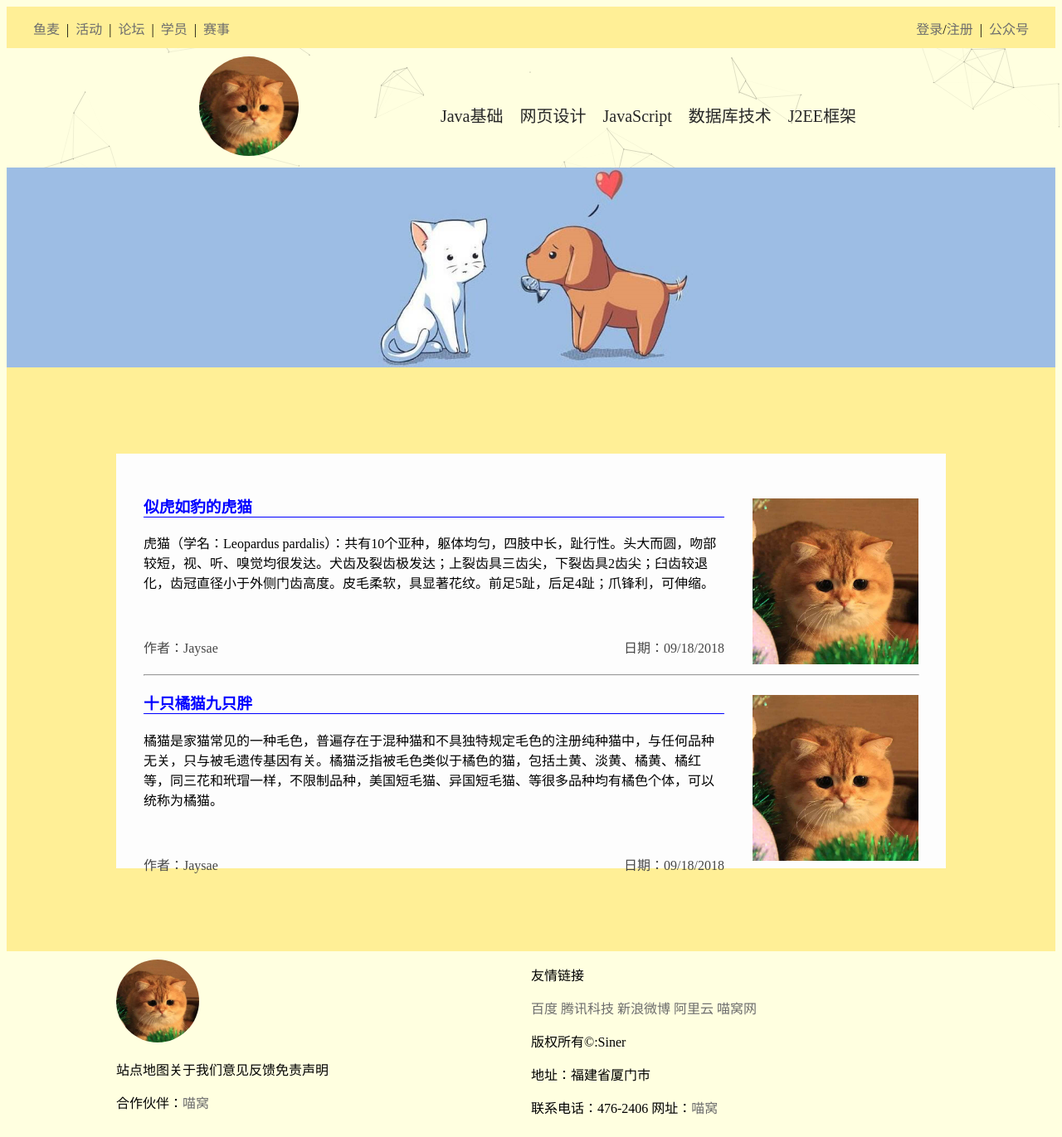
After one commit to Jaysae/htdocs, a PHP site: page / in a window 1280 px wide. The commit adds this page. Shown: the whole page at 83% size. Run offline with PHP 8.4, Linux system fonts and the light colour scheme.

Commit message:
作业更新

```diff
--- a/CLass/Login.html
+++ b/CLass/Login.html
@@ -26,7 +26,7 @@
             <div class="clear_float"></div>
         </header>
 
-        <div class="Main">
+        <div class="Main" style="padding-top: 100px">
             <div class="form">
                 <div class="web_font">
                     <a href="#" style="float:left">注册账号</a>
--- a/CLass/css/styles.css
+++ b/CLass/css/styles.css
@@ -20,7 +20,7 @@ article{
 
 header{
     width: 800px;
-    margin: 0 auto;
+    margin: 10px auto;
 }
 
 .logo{
@@ -48,10 +48,21 @@ nav li a {
 	transition: 0.6s;
 }
 
+.Top_nav{
+    background-color: #ffef96;
+    height: 50px;
+    margin: 0 auto;
+}
+
+.Top_Main{
+    margin: 0 auto;
+    width: 1200px;
+    padding-top: 14px;
+}
+
 .Main{
     background-color: #ffef96;
-    height: 600px;
-    padding-top: 100px;
+    padding-bottom: 100px;
 }
 
 .form{
@@ -61,6 +72,11 @@ nav li a {
     height: 470px;
     margin: 0 auto;
     padding-top: 30px;
+}
+
+h3{
+    color: #0000ff;
+    border-bottom: 1px solid #0000ff;
 }
 
 .web_font{
--- /dev/null
+++ b/CLass/index.html
@@ -0,0 +1,110 @@
+<!DOCTYPE html>
+<html lang="en">
+
+<head>
+    <meta charset="UTF-8">
+    <title>喵窝|首页|Powered By Jaysae</title>
+    <link rel="stylesheet" href="css/styles.css">
+</head>
+
+<body>
+
+    <script type="text/javascript" color="0,0,0" opacity='0.4' zIndex="-2" count="200" src="js/canvas-nest.js"></script>
+
+    <article>
+        <div class="Top_nav">
+            <div class="Top_Main">
+                <div style="float: left;">
+                    <a href="#">鱼麦</a>
+
+                    <span>&nbsp;|&nbsp;</span>
+                    <a href="#">活动</a>
+
+                    <span>&nbsp;|&nbsp;</span>
+                    <a href="#">论坛</a>
+
+                    <span>&nbsp;|&nbsp;</span>
+                    <a href="#">学员</a>
+
+                    <span>&nbsp;|&nbsp;</span>
+                    <a href="#">赛事</a>
+
+                </div>
+                <div style="float:right">
+                    <a href="#">登录</a><span>/</span><a href="#">注册</a>
+                    <span>&nbsp;|&nbsp;</span>
+                    <a href="#">公众号</a>
+                </div>
+            </div>
+        </div>
+        <header>
+            <div class="logo"><a href="#"><img src="img/Jaysae.jpg" alt="Logo" width="120" height="120"></a></div>
+            <nav>
+                <ul>
+                    <li class="item1"><a href="#">Java基础</a></li>
+                    <li class="item2"><a href="#">网页设计</a></li>
+                    <li class="item3"><a href="#">JavaScript</a></li>
+                    <li class="item4"><a href="#">数据库技术</a></li>
+                    <li class="item5"><a href="#">J2EE框架</a></li>
+                </ul>
+            </nav>
+            <div class="clear_float"></div>
+        </header>
+
+        <div class="Main">
+            <img src="img/mao.png" width="100%">
+            <div class="form" style="margin-top: 100px">
+                <div style="text-align: left;">
+                    <div style="float: right;margin-right: 33px;margin-top: 5px"><img src="img/Jaysae.jpg" width="200"></div>
+                    <div style="width: 700px;margin-left: 33px;">
+                        <h3>似虎如豹的虎猫</h3>
+                        <p>虎猫（学名：Leopardus
+                            pardalis）：共有10个亚种，躯体均匀，四肢中长，趾行性。头大而圆，吻部较短，视、听、嗅觉均很发达。犬齿及裂齿极发达；上裂齿具三齿尖，下裂齿具2齿尖；臼齿较退化，齿冠直径小于外侧门齿高度。皮毛柔软，具显著花纹。前足5趾，后足4趾；爪锋利，可伸缩。</p>
+                    </div>
+                    <div style="width: 700px;margin-left: 33px;color: #474747;padding-top: 38px">
+                        <div style="float:left;">作者：Jaysae</div>
+                        <div style="float:right">日期：09/18/2018</div>
+                        <div class="clear_float"></div>
+                    </div>
+                </div>
+                <hr style="width: 933px;">
+                <div style="text-align: left;">
+                        <div style="float: right;margin-right: 33px;margin-top: 5px"><img src="img/Jaysae.jpg" width="200"></div>
+                        <div style="width: 700px;margin-left: 33px;">
+                            <h3>十只橘猫九只胖</h3>
+                            <p>橘猫是家猫常见的一种毛色，普遍存在于混种猫和不具独特规定毛色的注册纯种猫中，与任何品种无关，只与被毛遗传基因有关。橘猫泛指被毛色类似于橘色的猫，包括土黄、淡黄、橘黄、橘红等，同三花和玳瑁一样，不限制品种，美国短毛猫、异国短毛猫、等很多品种均有橘色个体，可以统称为橘猫。</p>
+                        </div>
+                        <div style="width: 700px;margin-left: 33px;color: #474747;padding-top: 38px">
+                            <div style="float:left;">作者：Jaysae</div>
+                            <div style="float:right">日期：09/18/2018</div>
+                            <div class="clear_float"></div>
+                        </div>
+                    </div>
+            </div>
+        </div>
+
+        <footer>
+            <div class="F_logo"><a href="#"><img src="img/Jaysae.jpg" alt="Logo" width="100" height="100"></a>
+                <p>站点地图关于我们意见反馈免责声明</p>
+                <p>合作伙伴：<a href="blog.scmanga.cn">喵窝</a></p>
+            </div>
+            <div class="F_web">
+                <p>友情链接</p>
+                <p>
+                    <a href="#">百度</a>
+                    <a href="#">腾讯科技</a>
+                    <a href="#">新浪微博</a>
+                    <a href="#">阿里云</a>
+                    <a href="#">喵窝网</a>
+                </p>
+                <p>版权所有&copy;:Siner</p>
+                <p>地址：福建省厦门市</p>
+                <p>联系电话：476-2406 网址：<a href="blog.scmanga.cn">喵窝</a></p>
+            </div>
+            <div class="clear_float"></div>
+        </footer>
+    </article>
+
+</body>
+
+</html>
```
Also changed, not shown: CLass/img/mao.png (added).
